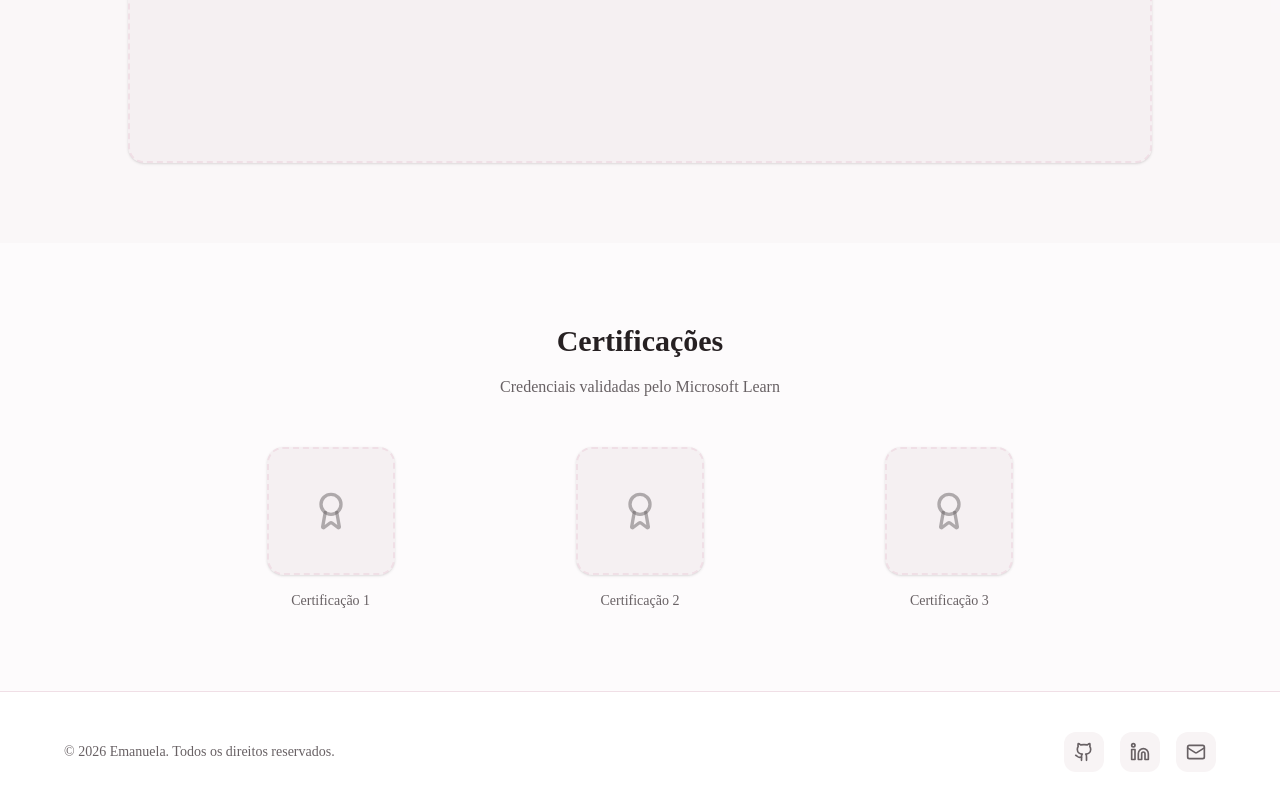
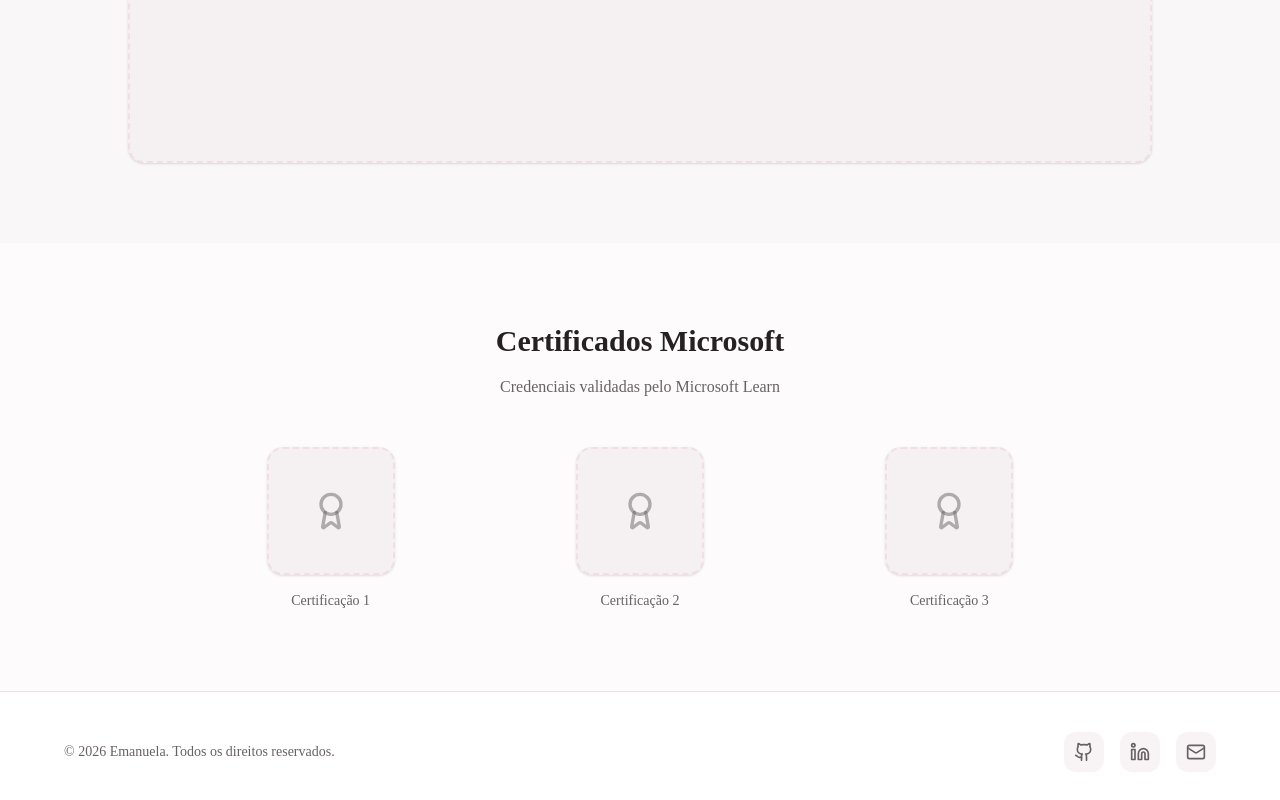
Before and after one commit to emanuela-araujo/dynamics-365, a Next.js app: page / in a window 1280 px wide. Shown: the part 2782-3582 px from the top of the page. Built offline with nearby package versions, Linux system fonts and the light colour scheme.

Commit message:
Update section title to 'Certificados Microsoft'

```diff
--- a/components/portfolio/certifications-section.tsx
+++ b/components/portfolio/certifications-section.tsx
@@ -6,7 +6,7 @@ export function CertificationsSection() {
       <div className="max-w-4xl mx-auto">
         <div className="text-center mb-12">
           <h2 className="text-2xl sm:text-3xl font-semibold text-foreground mb-4">
-            Certificações
+            Certificados Microsoft
           </h2>
           <p className="text-muted-foreground">
             Credenciais validadas pelo Microsoft Learn
```
